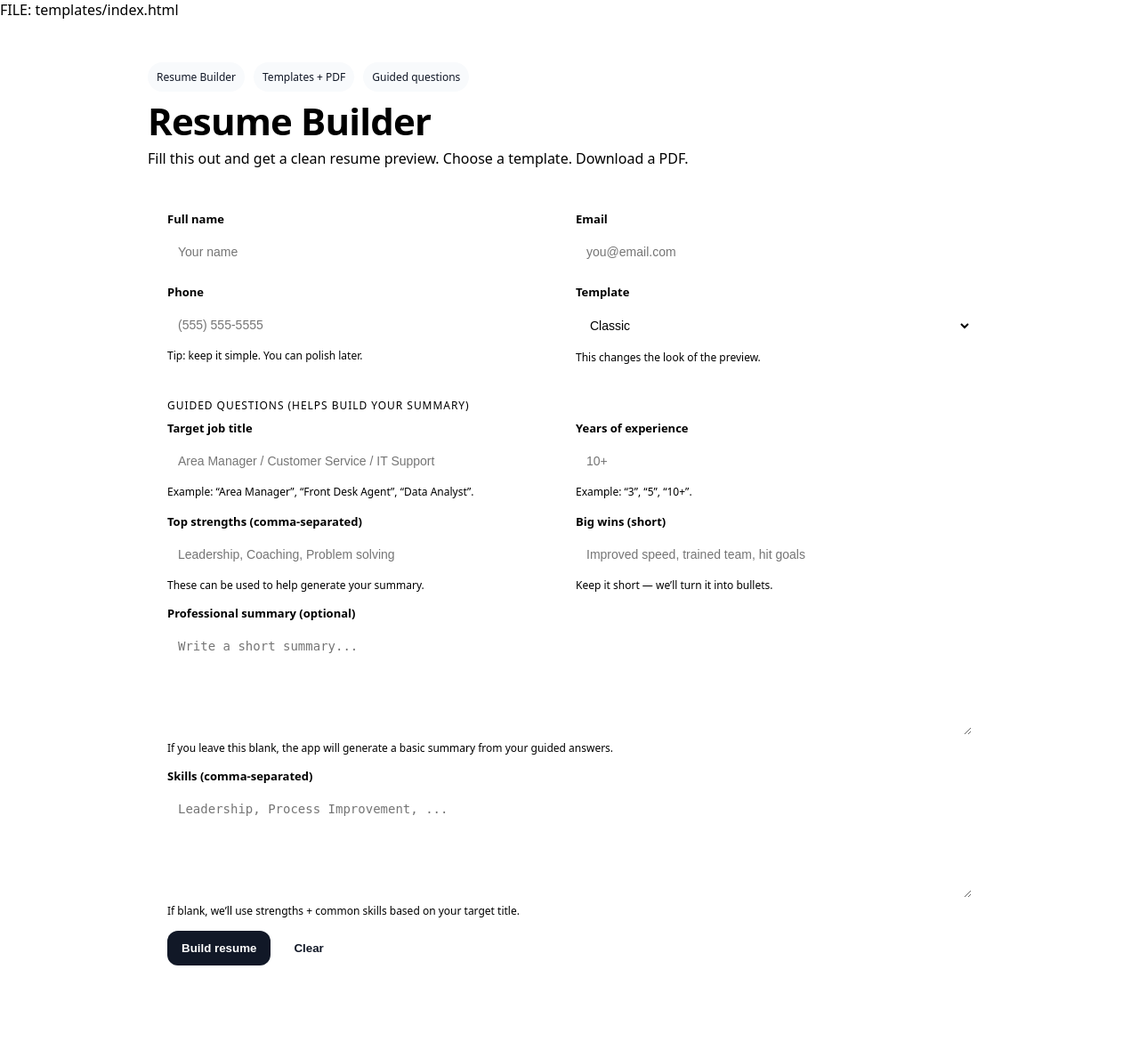
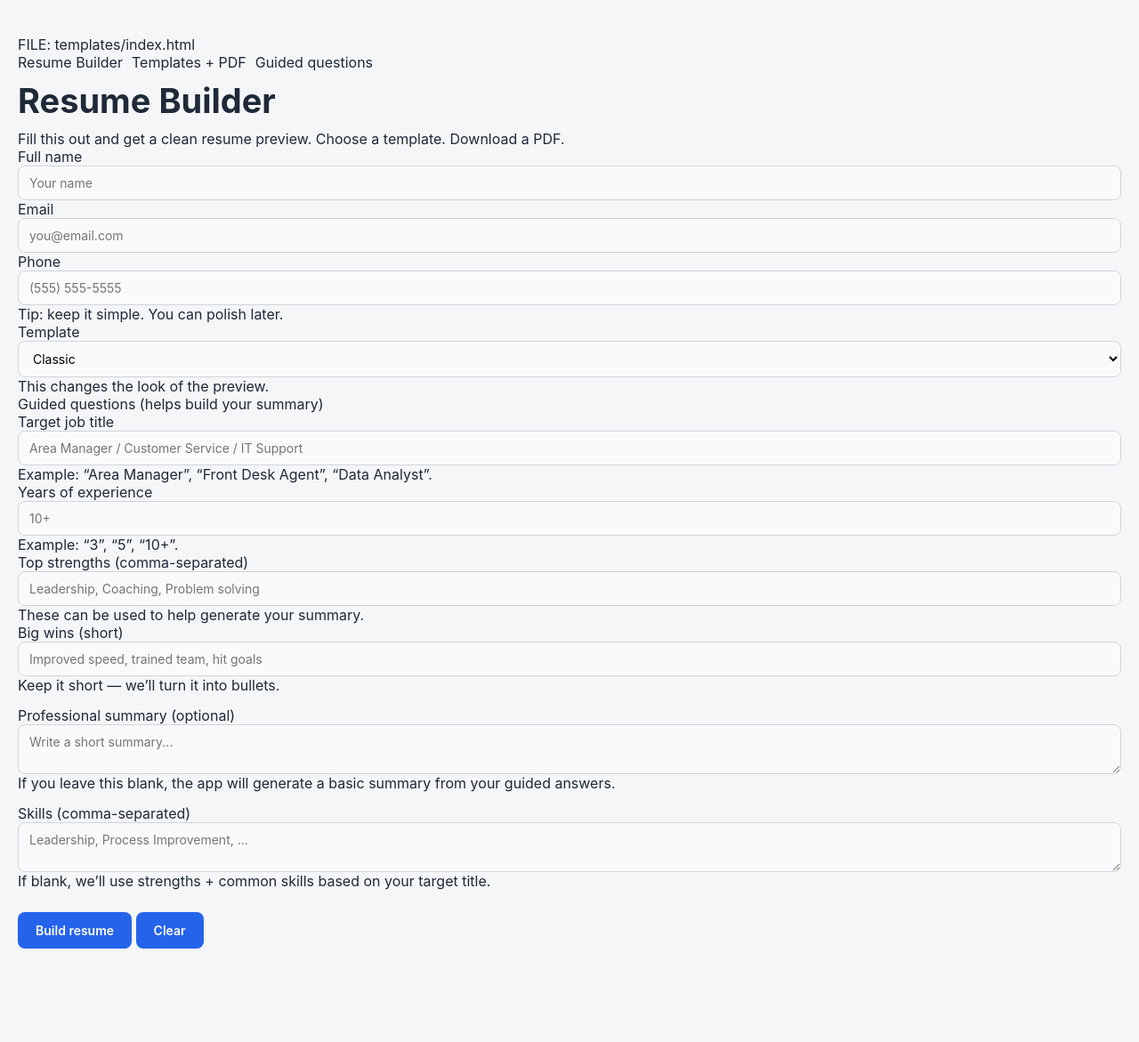
Before and after one commit to Tpupu/resume-builder, a FastAPI app: page / in a window 1280 px wide. Shown: the whole page at 89% size. After the commit the page ends 1066 px from the top, so only its background shows below. Run offline with FastAPI, Linux system fonts and the light colour scheme; parts of the project's set-up code (start-up, migrations or seed data) failed here and were passed over.

Commit message:
Improve UI with modern grey layout

```diff
--- a/static/styles.css
+++ b/static/styles.css
@@ -1,201 +1,141 @@
-FILE: static/styles.css
-:root{
-  --bg:#0b0f19;
-  --card:#111827;
-  --muted:#6b7280;
-  --text:#0f172a;
-  --soft:#f3f4f6;
-  --line:#e5e7eb;
-  --accent:#111827;
-  --accent2:#1f2937;
-  --white:#ffffff;
-  --shadow: 0 12px 30px rgba(0,0,0,.10);
+/* Reset */
+* {
+    box-sizing: border-box;
+    margin: 0;
+    padding: 0;
+    font-family: -apple-system, BlinkMacSystemFont, "Segoe UI", Roboto, Oxygen, Ubuntu, Cantarell, "Open Sans", "Helvetica Neue", sans-serif;
 }
 
-*{ box-sizing:border-box; }
-html,body{ margin:0; padding:0; font-family: ui-sans-serif, system-ui, -apple-system, Segoe UI, Roboto, Arial, "Apple Color Emoji","Segoe UI Emoji"; color:var(--text); background:#ffffff; }
-
-a{ color:#2563eb; text-decoration:none; }
-a:hover{ text-decoration:underline; }
-
-.page{
-  max-width: 980px;
-  margin: 48px auto;
-  padding: 0 16px;
+/* Background */
+body {
+    background-color: #f4f6f8;
+    color: #1f2937;
+    padding: 40px 20px;
 }
 
-.h1{
-  font-size: 42px;
-  line-height: 1.1;
-  margin: 0 0 8px 0;
-  letter-spacing: -0.02em;
-}
-.sub{
-  color: var(--muted);
-  margin: 0 0 24px 0;
-  font-size: 16px;
+/* Main container */
+.container {
+    max-width: 950px;
+    margin: auto;
+    background: #ffffff;
+    padding: 40px;
+    border-radius: 12px;
+    box-shadow: 0 10px 30px rgba(0, 0, 0, 0.06);
 }
 
-.card{
-  background: var(--white);
-  border: 1px solid var(--line);
-  border-radius: 18px;
-  padding: 22px;
-  box-shadow: var(--shadow);
+/* Header */
+h1 {
+    font-size: 38px;
+    margin-bottom: 10px;
 }
 
-.grid{
-  display:grid;
-  gap: 14px;
-}
-.grid-2{
-  grid-template-columns: 1fr 1fr;
-}
-@media (max-width: 780px){
-  .grid-2{ grid-template-columns: 1fr; }
+.subtitle {
+    color: #6b7280;
+    margin-bottom: 30px;
 }
 
-.label{
-  font-size: 13px;
-  font-weight: 700;
-  margin: 2px 0 8px 0;
-}
-.hint{
-  font-size: 12px;
-  color: var(--muted);
-  margin-top: 6px;
+/* Navigation */
+.nav {
+    margin-bottom: 25px;
 }
 
-.input, .textarea, .select{
-  width: 100%;
-  border: 1px solid var(--line);
-  border-radius: 12px;
-  padding: 12px 12px;
-  font-size: 14px;
-  outline: none;
-  background: #fff;
-}
-.textarea{ min-height: 120px; resize: vertical; }
-
-.actions{
-  display:flex;
-  gap: 10px;
-  align-items:center;
-  margin-top: 14px;
-}
-.btn{
-  border: 0;
-  background: #111827;
-  color: #fff;
-  padding: 12px 16px;
-  border-radius: 12px;
-  font-weight: 800;
-  cursor: pointer;
-}
-.btn:hover{ background:#0b1220; }
-.btn.secondary{
-  background:#ffffff;
-  color:#111827;
-  border: 1px solid var(--line);
-}
-.btn.secondary:hover{ background:#f9fafb; }
-
-.badge{
-  display:inline-flex;
-  align-items:center;
-  gap: 8px;
-  padding: 8px 10px;
-  border-radius: 999px;
-  background:#f8fafc;
-  border:1px solid var(--line);
-  font-size: 12px;
-  color:#111827;
+.nav a {
+    display: inline-block;
+    padding: 8px 16px;
+    margin-right: 10px;
+    background: #e5e7eb;
+    border-radius: 20px;
+    font-size: 14px;
+    text-decoration: none;
+    color: #374151;
+    transition: 0.2s ease;
 }
 
-.hr{
-  height:1px;
-  background: var(--line);
-  margin: 18px 0;
+.nav a:hover {
+    background: #d1d5db;
 }
 
-.kicker{
-  font-size: 12px;
-  color: var(--muted);
-  letter-spacing: .08em;
-  text-transform: uppercase;
-  margin-bottom: 6px;
+/* Form layout */
+.form-grid {
+    display: grid;
+    grid-template-columns: 1fr 1fr;
+    gap: 20px;
 }
 
-.preview-wrap{
-  max-width: 900px;
-  margin: 36px auto;
-  padding: 0 16px;
+.full-width {
+    grid-column: 1 / -1;
 }
 
-.preview{
-  background: #fff;
-  border: 1px solid var(--line);
-  border-radius: 18px;
-  box-shadow: var(--shadow);
-  padding: 34px;
+/* Inputs */
+label {
+    font-weight: 600;
+    font-size: 14px;
+    margin-bottom: 6px;
+    display: block;
 }
 
-.preview h2{
-  margin: 26px 0 10px 0;
-  font-size: 20px;
-}
-.preview p{
-  margin: 0 0 12px 0;
-  color: #111827;
-  line-height: 1.55;
-}
-.preview .top{
-  display:flex;
-  justify-content:space-between;
-  align-items:flex-end;
-  gap: 16px;
-}
-.preview .name{
-  font-size: 38px;
-  font-weight: 900;
-  letter-spacing: -0.02em;
-  margin: 0;
-}
-.preview .contact{
-  color: var(--muted);
-  font-size: 14px;
-  margin-top: 6px;
-}
-.preview .line{
-  height: 2px;
-  background: #111827;
-  margin: 18px 0 0 0;
-  border-radius: 2px;
+input,
+select,
+textarea {
+    width: 100%;
+    padding: 10px 12px;
+    border: 1px solid #d1d5db;
+    border-radius: 8px;
+    font-size: 14px;
+    background: #f9fafb;
+    transition: border 0.2s ease;
 }
 
-/* skills */
-.skills-box{
-  background: #f8fafc;
-  border: 1px solid var(--line);
-  border-left: 5px solid #111827;
-  padding: 14px 14px;
-  border-radius: 14px;
-  line-height: 1.6;
+input:focus,
+select:focus,
+textarea:focus {
+    outline: none;
+    border: 1px solid #2563eb;
+    background: #ffffff;
 }
 
-/* bullets */
-.bullets{
-  margin: 10px 0 0 18px;
-  padding: 0;
-}
-.bullets li{
-  margin: 6px 0;
+/* Helper text */
+.helper {
+    font-size: 12px;
+    color: #6b7280;
+    margin-top: 4px;
 }
 
-/* Template variants */
-.t-modern .line{ background:#2563eb; }
-.t-modern .skills-box{ border-left-color:#2563eb; }
+/* Section titles */
+.section-title {
+    margin-top: 30px;
+    margin-bottom: 15px;
+    font-size: 16px;
+    font-weight: 700;
+    letter-spacing: 0.5px;
+    color: #374151;
+}
 
-.t-compact .name{ font-size: 30px; }
-.t-compact .preview{ padding: 26px; }
-.t-compact h2{ margin-top: 18px; }
+/* Button */
+button {
+    margin-top: 25px;
+    padding: 12px 20px;
+    background: #2563eb;
+    color: white;
+    border: none;
+    border-radius: 8px;
+    font-size: 14px;
+    font-weight: 600;
+    cursor: pointer;
+    transition: 0.2s ease;
+}
+
+button:hover {
+    background: #1d4ed8;
+}
+
+/* Responsive */
+@media (max-width: 768px) {
+    .form-grid {
+        grid-template-columns: 1fr;
+    }
+
+    .container {
+        padding: 25px;
+    }
+}
```
